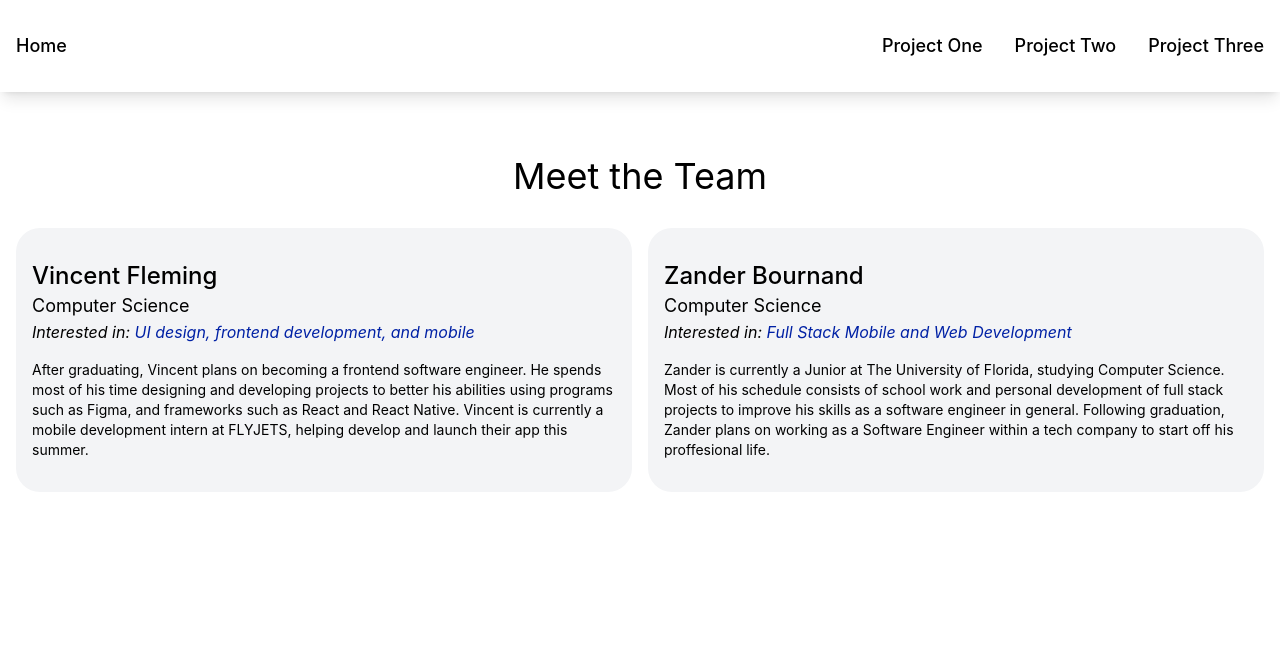
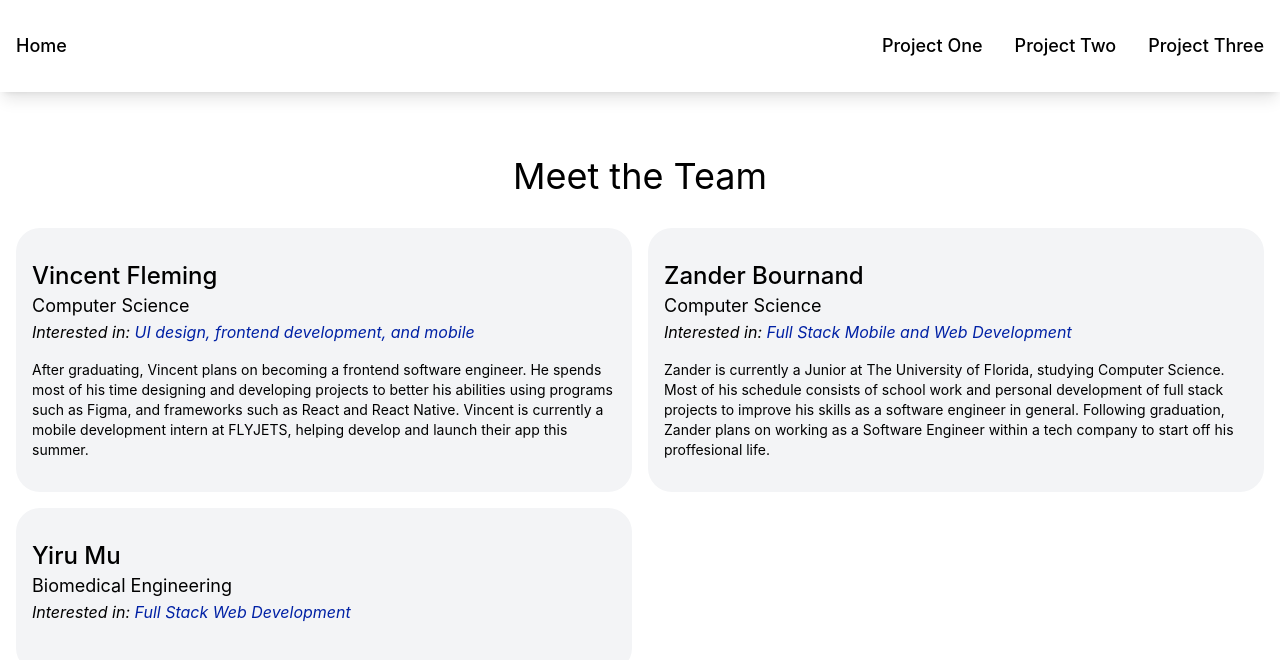
Before and after one commit to FlemingVincent/cen4721-team-website, a React (Create React App) app: page / in a window 1280 px wide. Shown: the top 660 px of the page. Built offline with nearby package versions, Linux system fonts and the light colour scheme.

Commit message:
modified some stuff

```diff
--- /dev/null
+++ b/src/components/Footer.js
@@ -0,0 +1 @@
+import React from "react"
--- a/src/pages/Home.js
+++ b/src/pages/Home.js
@@ -21,6 +21,13 @@ function Home() {
           interests="Full Stack Mobile and Web Development"
           bio="Zander is currently a Junior at The University of Florida, studying Computer Science. Most of his schedule consists of school work and personal development of full stack projects to improve his skills as a software engineer in general. Following graduation, Zander plans on working as a Software Engineer within a tech company to start off his proffesional life. "
         />
+          <BioCard
+              firstName="yiru"
+              lastName="mu"
+              major="biomedical engineering"
+              interests="Full Stack Web Development"
+              bio=" "
+          />
       </div>
     </div>
   );
```
